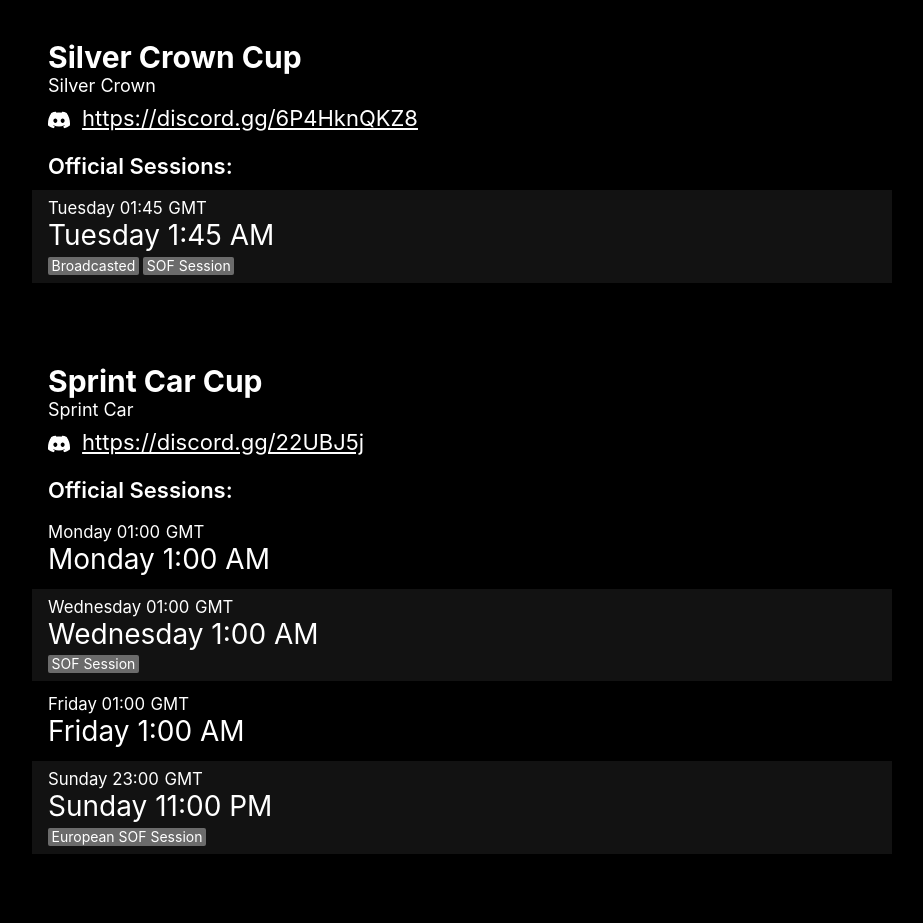
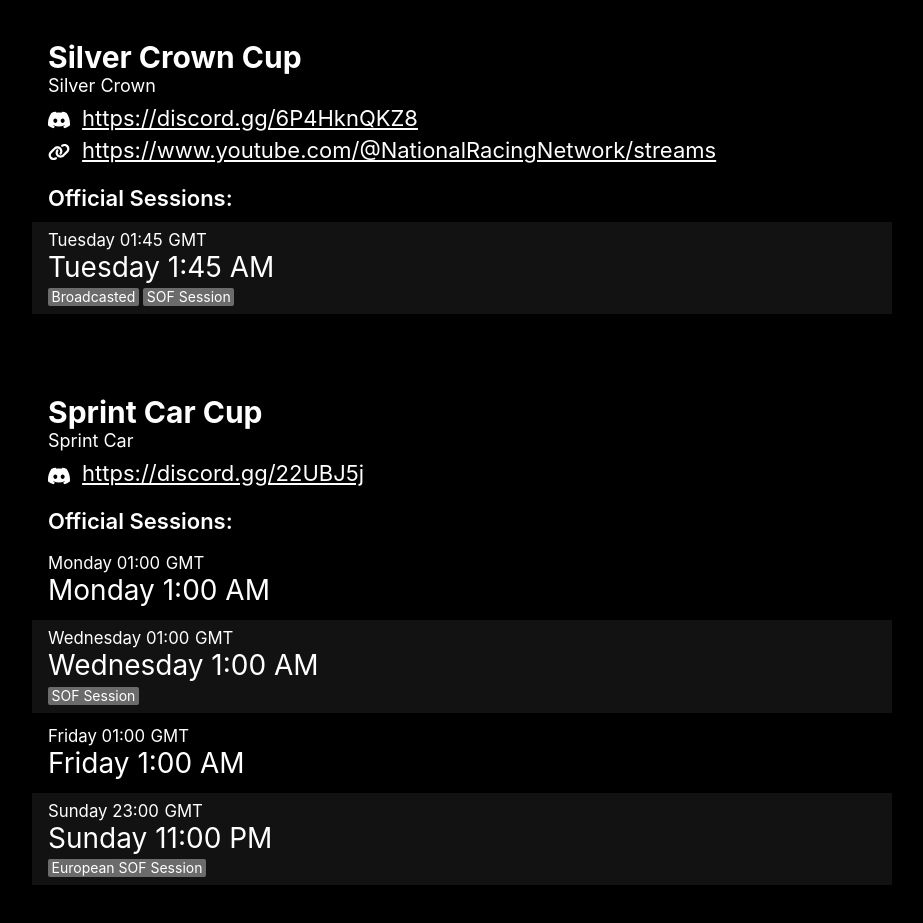
Before and after one commit to jamiehs/whenrace, a React (Create React App) app: page / in a window 1280 px wide. Shown: the part 3920-4843 px from the top of the page, without its empty margins (178-1101 px from the left). Built offline with nearby package versions, Linux system fonts and the light colour scheme.

Commit message:
Adds broadcast URL for Silver Crown Cup

```diff
--- a/src/data/official-sessions.js
+++ b/src/data/official-sessions.js
@@ -263,6 +263,7 @@ const officials = [
         cars: ["Silver Crown"],
         links: {
             discord: 'https://discord.gg/6P4HknQKZ8',
+            broadcast: 'https://www.youtube.com/@NationalRacingNetwork/streams',
         },
         sessions: [
             {
```
